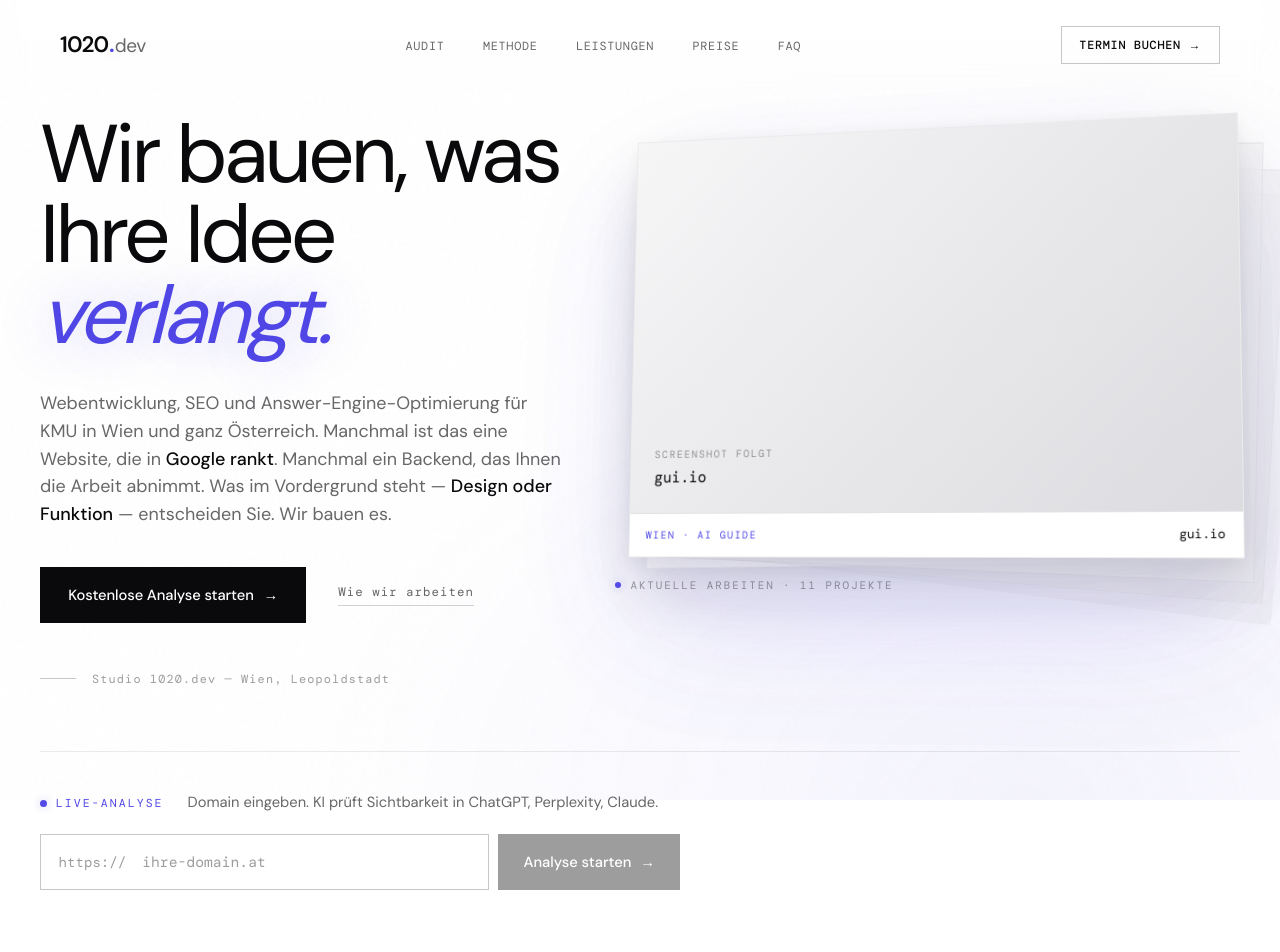
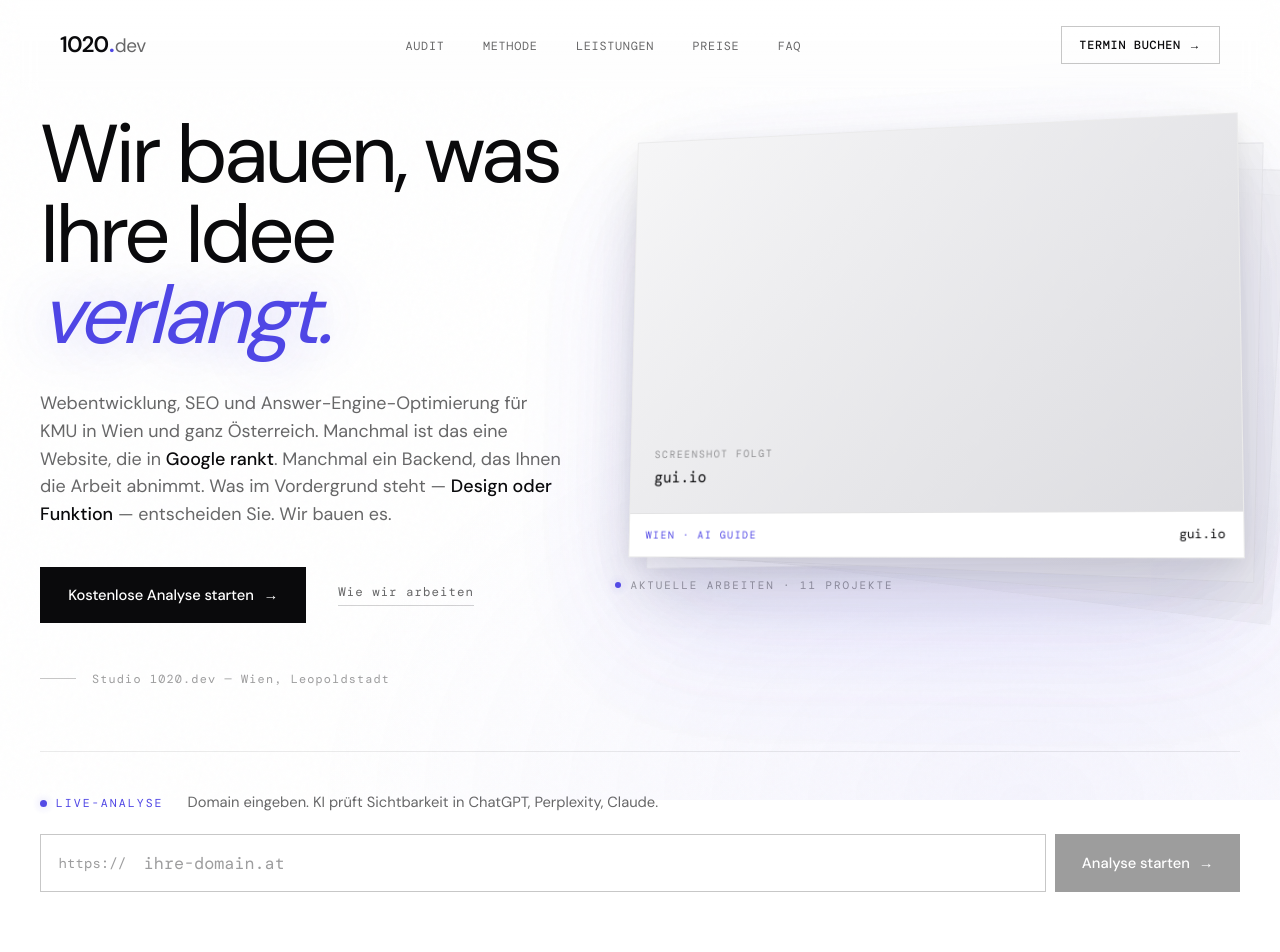
Before and after one commit to saveitup/1020dev, a Next.js app: page / in a window 1280 px wide. Shown: the top 952 px of the page. Built offline with nearby package versions, Linux system fonts and the light colour scheme.

Commit message:
style(hero-audit): expand form to full hero width

```diff
--- a/app/globals.css
+++ b/app/globals.css
@@ -533,6 +533,18 @@ h1 em, .hero-title em {
 
 .hero-audit .audit-form {
   margin: 0;
+  max-width: none;
+  width: 100%;
+}
+
+.hero-audit .audit-input {
+  font-size: 1.05rem;
+  padding: 1.05rem 1.1rem;
+}
+
+.hero-audit .audit-btn {
+  padding: 1.05rem 1.6rem;
+  white-space: nowrap;
 }
 
 .hero-audit .audit-result,
```
